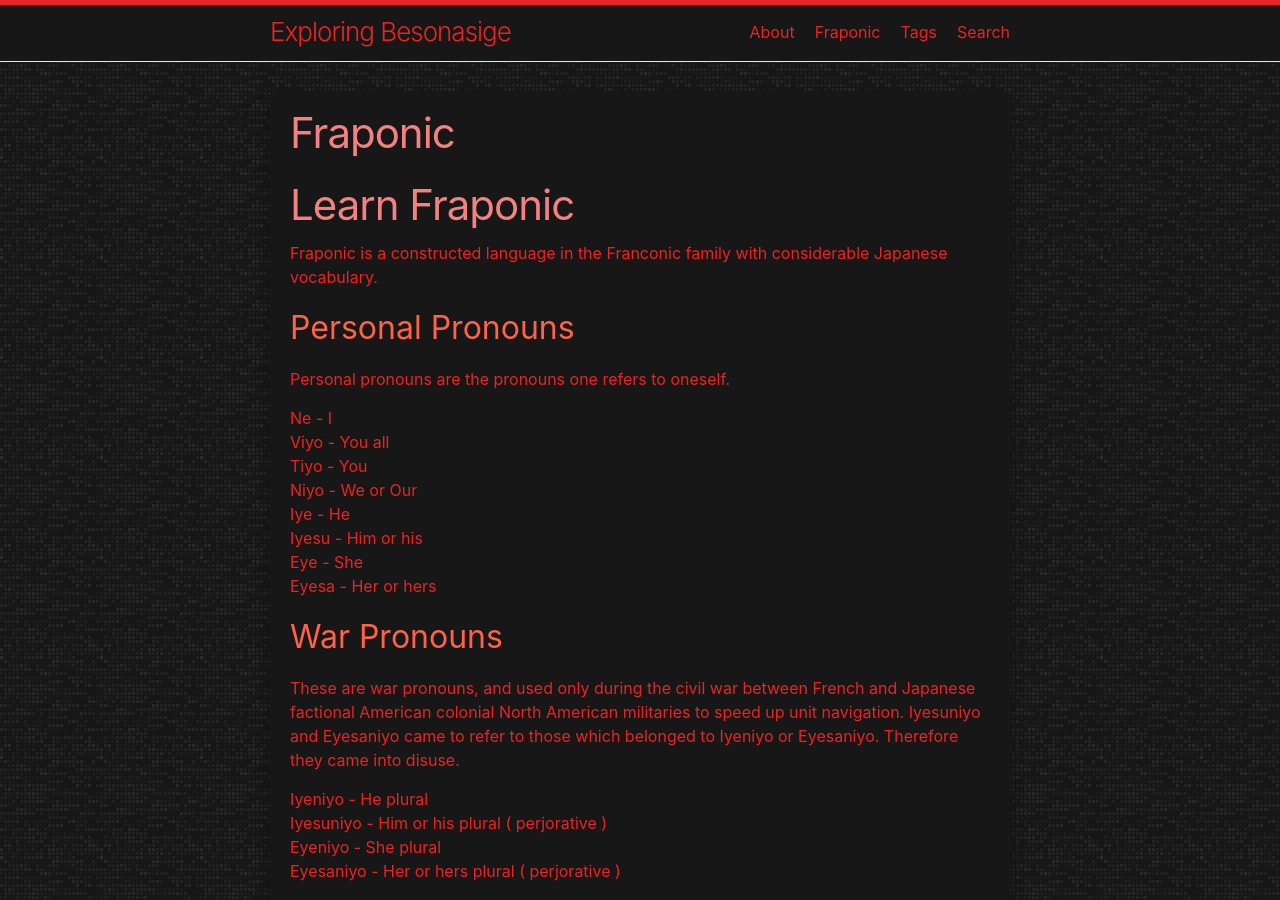
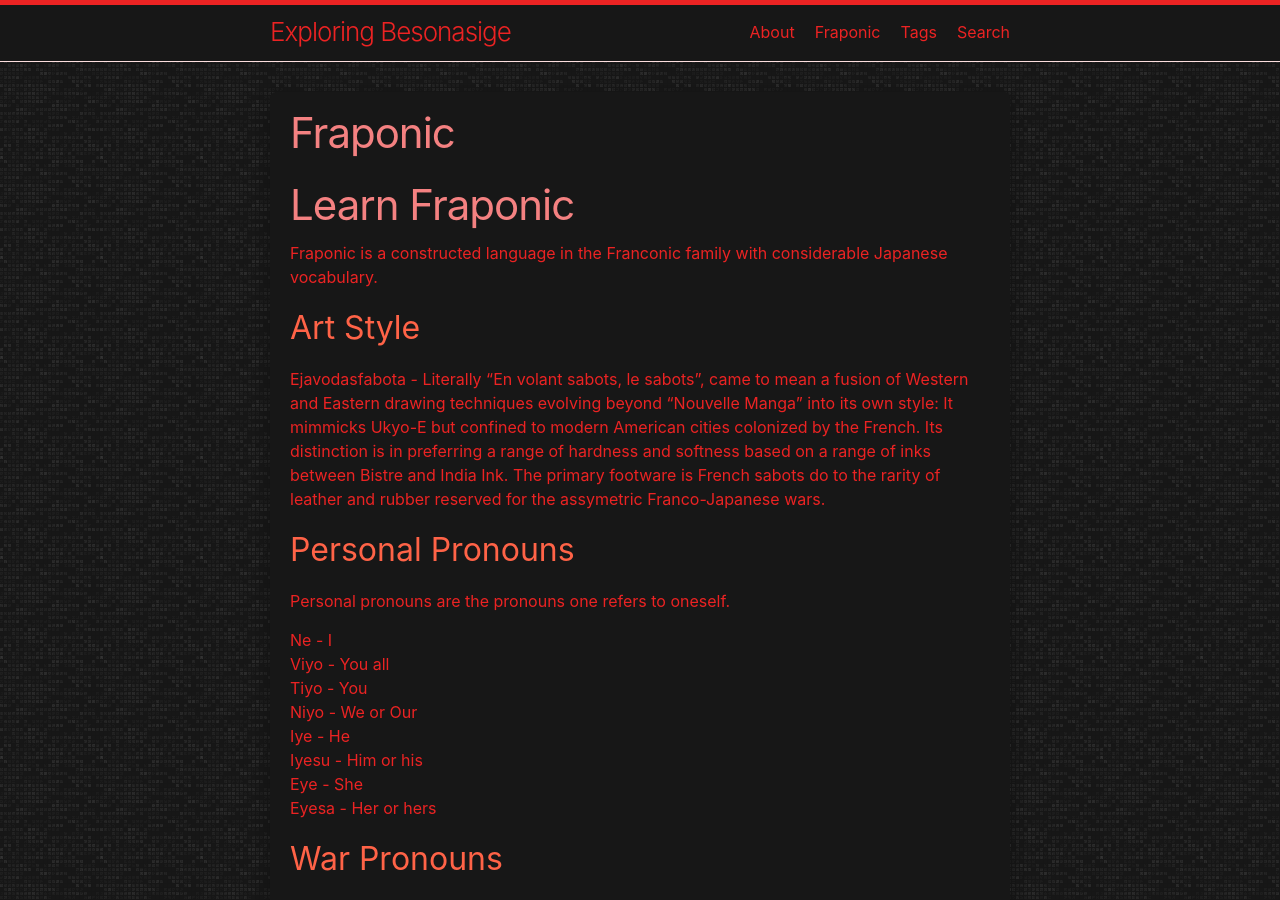
Before and after one commit to LWFlouisa/ExploringBesonasige, a Jekyll site: the page built from fraponic.md, in a window 1280 px wide and 900 px high. Built offline with Jekyll 4.4.1, drawn with Linux system fonts in a browser that asks for light colours.

Commit message:
Update fraponic.md

```diff
--- a/fraponic.md
+++ b/fraponic.md
@@ -4,6 +4,9 @@ title: Fraponic
 ---
 # Learn Fraponic
 Fraponic is a constructed language in the Franconic family with considerable Japanese vocabulary.
+
+## Art Style
+Ejavodasfabota - Literally "En volant sabots, le sabots", came to mean a fusion of Western and Eastern drawing techniques evolving beyond "Nouvelle Manga" into its own style: It mimmicks Ukyo-E but confined to modern American cities colonized by the French. Its distinction is in preferring a range of hardness and softness based on a range of inks between Bistre and India Ink. The primary footware is French sabots do to the rarity of leather and rubber reserved for the assymetric Franco-Japanese wars.
 
 ## Personal Pronouns
 Personal pronouns are the pronouns one refers to oneself.
```
